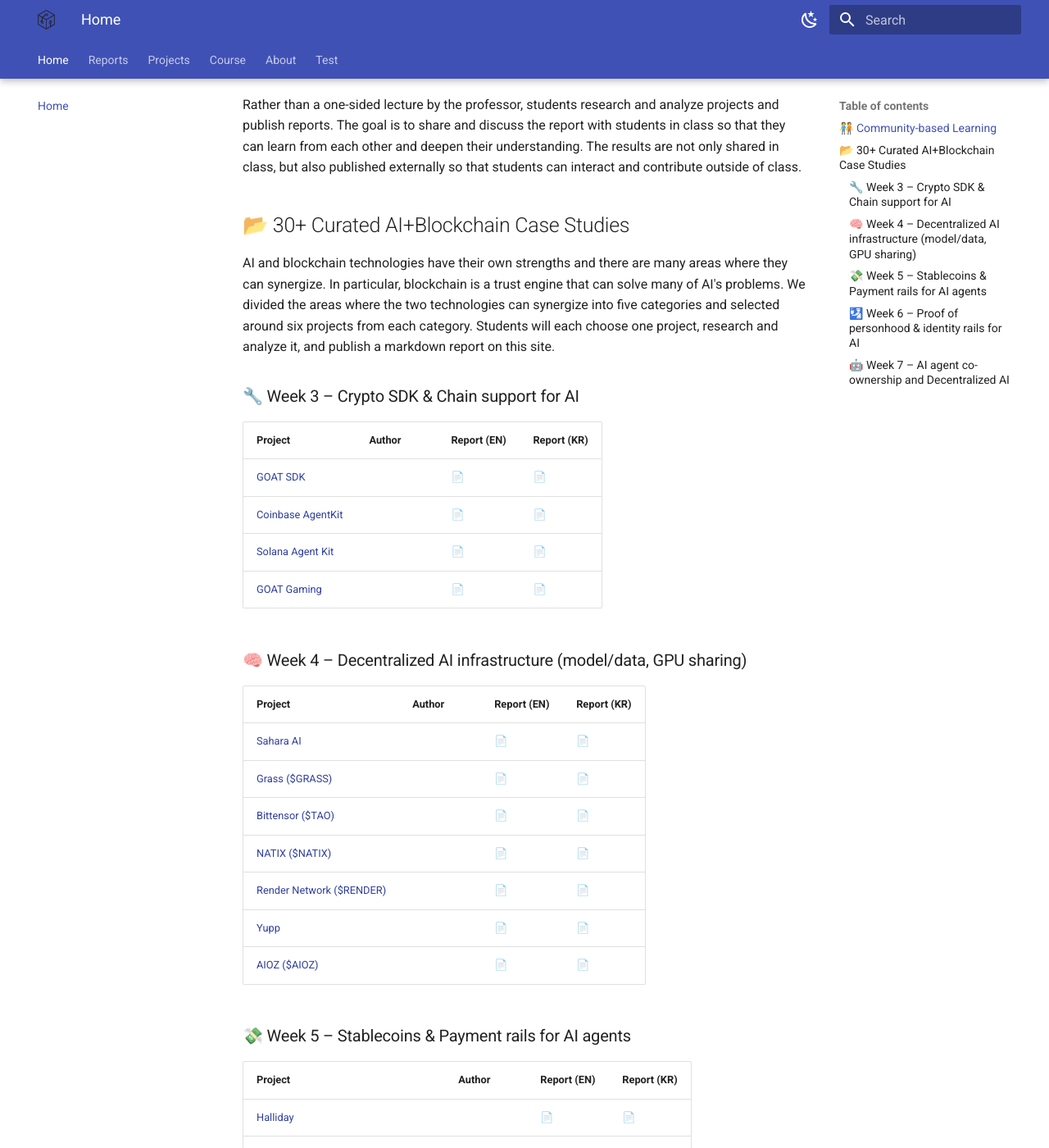
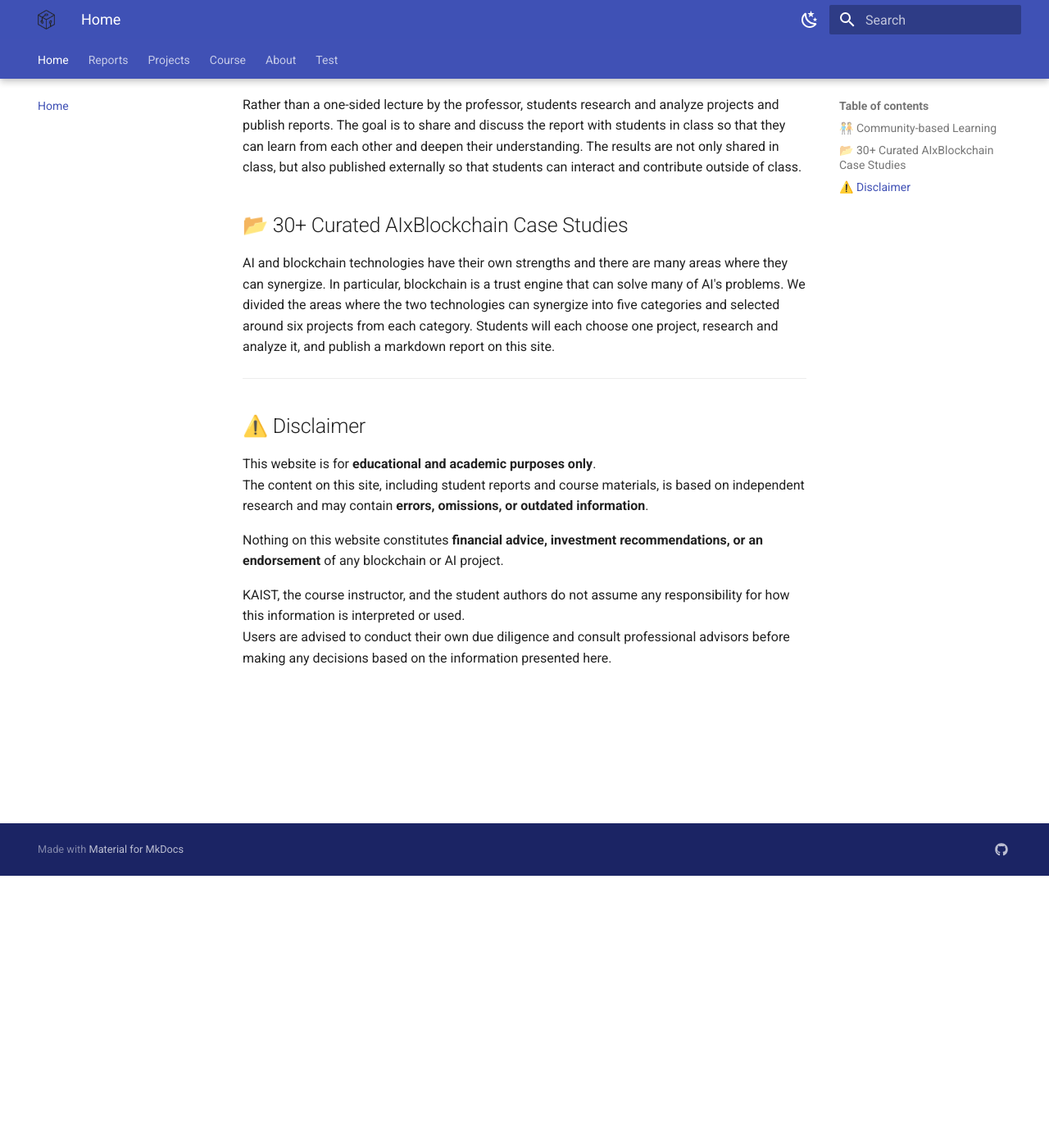
Before and after one commit to web3classdao/kaist2025, an MkDocs documentation site: the page built from docs/index.md, in a window 1280 px wide and 1400 px high, scrolled down 332 px. Shown: the whole window at 82% size. Built offline with MkDocs 1.6.1 and Material for MkDocs 9.7.7, drawn with Linux system fonts in a browser that asks for light colours; some of the changed text lies outside the part shown.

Commit message:
last changed at Jul 1, 2025 12:41 PM, pushed by web3classdao

```diff
--- a/docs/index.md
+++ b/docs/index.md
@@ -6,65 +6,20 @@ This site is publicly publishing the project analysis reports and term projects
 
 Rather than a one-sided lecture by the professor, students research and analyze projects and publish reports. The goal is to share and discuss the report with students in class so that they can learn from each other and deepen their understanding. The results are not only shared in class, but also published externally so that students can interact and contribute outside of class.
 
-## 📂 30+ Curated AI+Blockchain Case Studies
+## 📂 30+ Curated AIxBlockchain Case Studies
 
 AI and blockchain technologies have their own strengths and there are many areas where they can synergize. In particular, blockchain is a trust engine that can solve many of AI's problems. We divided the areas where the two technologies can synergize into five categories and selected around six projects from each category. Students will each choose one project, research and analyze it, and publish a markdown report on this site.
 
-### 🔧 Week 3 – Crypto SDK & Chain support for AI
-
-| Project | Author | Report (EN) | Report (KR) |
-|---------|--------|-------------|-------------|
-| [GOAT SDK](https://github.com/goat-sdk/goat) |  | [📄](reports/goat.md) | [📄](reports/goat_kr.md) |
-| [Coinbase AgentKit](https://www.coinbase.com/developer-platform/products/agentkit) |  | [📄](reports/coinbase_agentkit.md) | [📄](reports/coinbase_agentkit_kr.md) |
-| [Solana Agent Kit](https://github.com/sendaifun/solana-agent-kit) |  | [📄](reports/solana_agentkit.md) | [📄](reports/solana_agentkit_kr.md) |
-| [GOAT Gaming](https://goatgaming.com/) |  | [📄](reports/goat_gaming.md) | [📄](reports/goat_gaming_kr.md) |
 
 
-### 🧠 Week 4 – Decentralized AI infrastructure (model/data, GPU sharing)
+---
 
-| Project | Author | Report (EN) | Report (KR) |
-|---------|--------|-------------|-------------|
-| [Sahara AI](https://saharaai.com/) |  | [📄](reports/saharaai.md) | [📄](reports/saharaai_kr.md) |
-| [Grass ($GRASS)](https://4pillars.io/ko/articles/ais-biggest-grassroots-moment) |  | [📄](reports/grass.md) | [📄](reports/grass_kr.md) |
-| [Bittensor ($TAO)](https://docs.bittensor.com/) |  | [📄](reports/bittensor.md) | [📄](reports/bittensor_kr.md) |
-| [NATIX ($NATIX)](https://www.natix.network/) |  | [📄](reports/natix.md) | [📄](reports/natix_kr.md) |
-| [Render Network ($RENDER)](https://renderfoundation.com/whitepaper) |  | [📄](reports/render.md) | [📄](reports/render_kr.md) |
-| [Yupp](https://yupp.ai/) |  | [📄](reports/yupp.md) | [📄](reports/yupp_kr.md) |
-| [AIOZ ($AIOZ)](https://aioz.network/) |  | [📄](reports/aioz.md) | [📄](reports/aioz_kr.md) |
+## ⚠️ Disclaimer
 
+This website is for **educational and academic purposes only**.
+The content on this site, including student reports and course materials, is based on independent research and may contain **errors, omissions, or outdated information**.
 
-### 💸 Week 5 – Stablecoins & Payment rails for AI agents
+Nothing on this website constitutes **financial advice, investment recommendations, or an endorsement** of any blockchain or AI project.
 
-| Project | Author | Report (EN) | Report (KR) |
-|---------|--------|-------------|-------------|
-| [Halliday](https://halliday.xyz/) |  | [📄](reports/halliday.md) | [📄](reports/halliday_kr.md) |
-| [Nevermined](https://docs.nevermined.app/) |  | [📄](reports/nevermined.md) | [📄](reports/nevermined_kr.md) |
-| [Agent Commerce Kit (ACK) by Catena](https://www.agentcommercekit.com/overview/introduction) |  | [📄](reports/ack_catena.md) | [📄](reports/ack_catena_kr.md) |
-| [Skyfire](https://skyfire.xyz/) |  | [📄](reports/skyfire.md) | [📄](reports/skyfire_kr.md) |
-| [0xSplits](https://splits.org/) |  | [📄](reports/0xsplits.md) | [📄](reports/0xsplits_kr.md) |
-| [Coinbase x402](https://www.x402.org/) |  | [📄](reports/x402.md) | [📄](reports/x402_kr.md) |
-
-
-### 🛂 Week 6 – Proof of personhood & identity rails for AI
-
-| Project | Author | Report (EN) | Report (KR) |
-|---------|--------|-------------|-------------|
-| [World ID](https://world.org/world-id) |  | [📄](reports/worldid.md) | [📄](reports/worldid_kr.md) |
-| [Solana Attestation Service](https://attest.solana.com/) |  | [📄](reports/solana_attestation.md) | [📄](reports/solana_attestation_kr.md) |
-| [Human Passport](https://passport.human.tech/) |  | [📄](reports/human_passport.md) | [📄](reports/human_passport_kr.md) |
-| [Humanity Protocol](https://www.humanity.org/) |  | [📄](reports/humanity_protocol.md) | [📄](reports/humanity_protocol_kr.md) |
-| [BrightID](https://www.brightid.org/) |  | [📄](reports/brightid.md) | [📄](reports/brightid_kr.md) |
-| [Civic](https://www.civic.com/) |  | [📄](reports/civic.md) | [📄](reports/civic_kr.md) |
-
-
-### 🤖 Week 7 – AI agent co-ownership and Decentralized AI
-
-| Project | Author | Report (EN) | Report (KR) |
-|---------|--------|-------------|-------------|
-| [Virtuals Protocol (VIRTUAL)](https://virtuals.io/) |  | [📄](reports/virtuals.md) | [📄](reports/virtuals_kr.md) |
-| [ElizaOS](https://www.elizaos.ai/) |  | [📄](reports/elizaos.md) | [📄](reports/elizaos_kr.md) |
-| [Kaito](https://kaito.ai/) |  | [📄](reports/kaito.md) | [📄](reports/kaito_kr.md) |
-| [OLAS](https://olas.network/) |  | [📄](reports/olas.md) | [📄](reports/olas_kr.md) |
-| [ASI Alliance](https://superintelligence.io/) |  | [📄](reports/asi_alliance.md) | [📄](reports/asi_alliance_kr.md) |
-| [Phala Network](https://phala.network/ai) |  | [📄](reports/phala.md) | [📄](reports/phala_kr.md) |
-| [NANDA: The Internet of AI Agents](https://nanda.media.mit.edu/) |  | [📄](reports/nanda.md) | [📄](reports/nanda_kr.md) |
+KAIST, the course instructor, and the student authors do not assume any responsibility for how this information is interpreted or used.
+Users are advised to conduct their own due diligence and consult professional advisors before making any decisions based on the information presented here.
```
